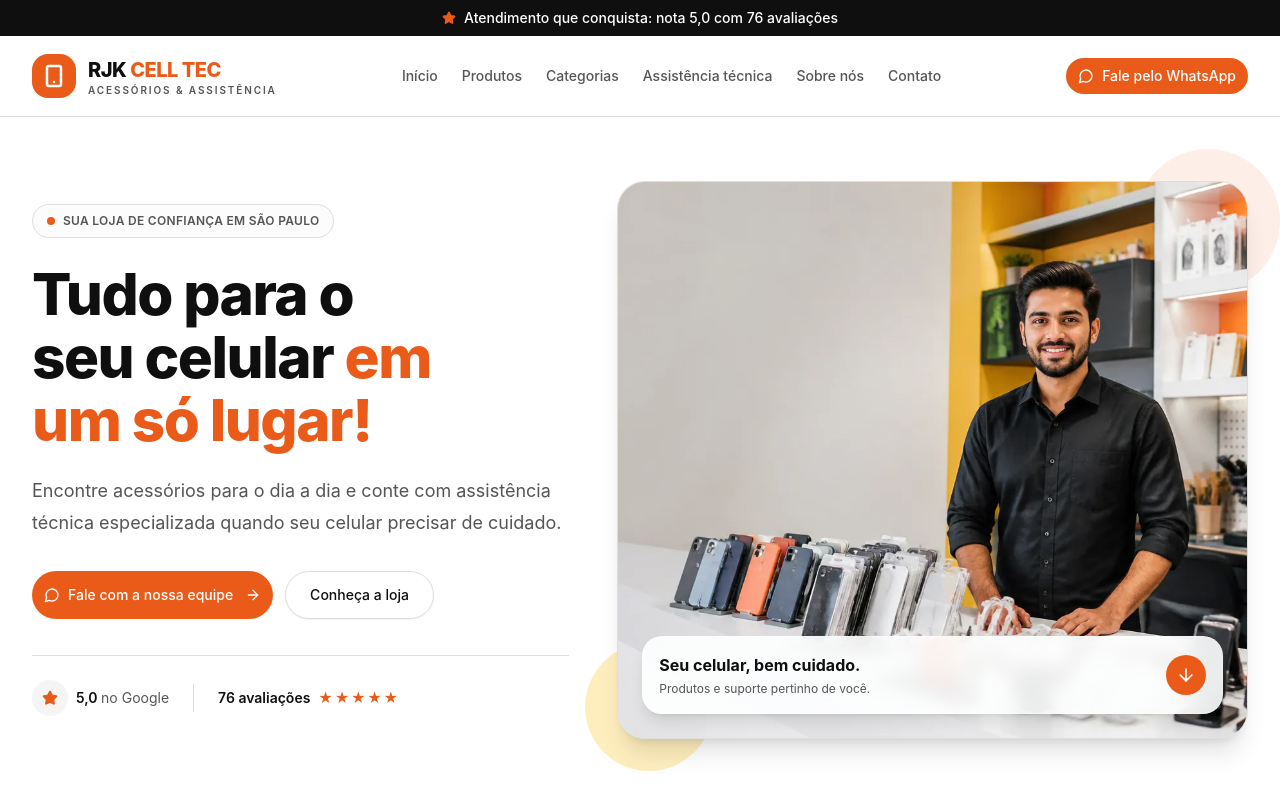
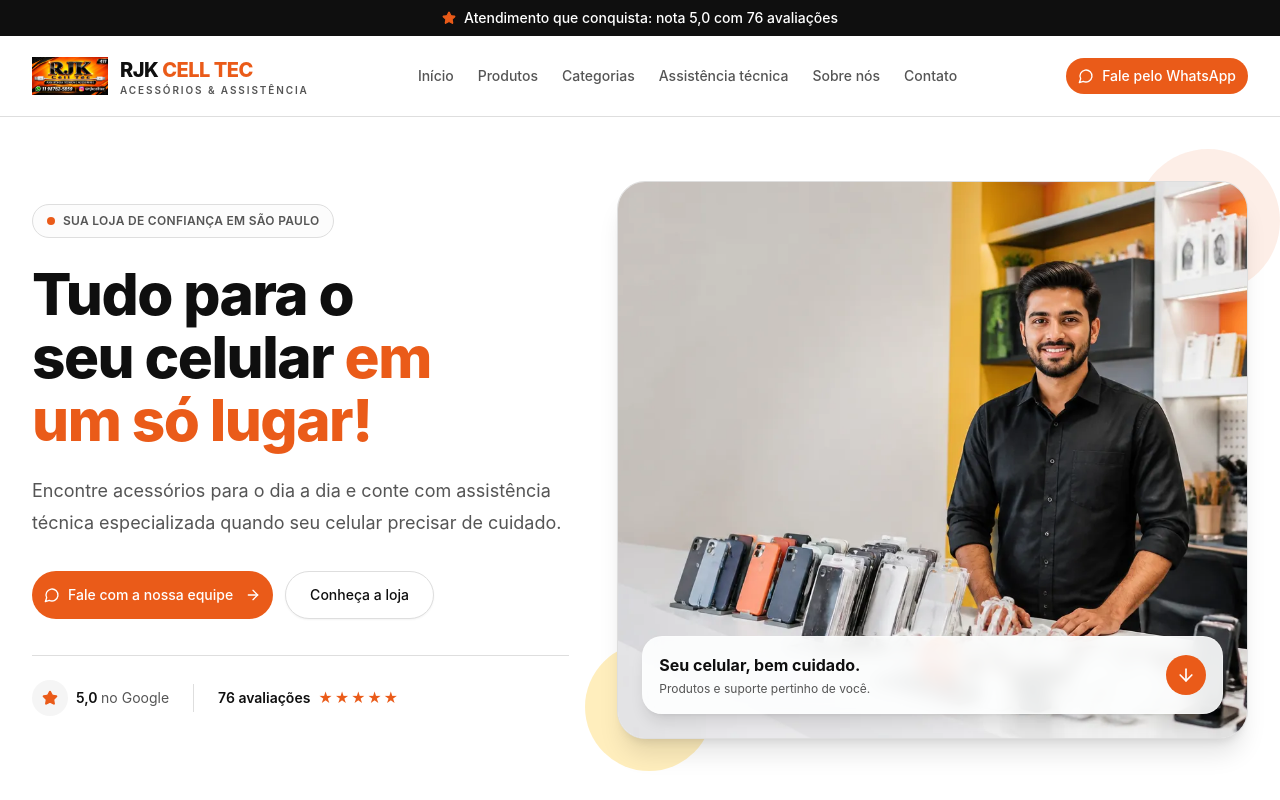
Before and after one commit to Bielads/rjk-cell-tec-2, a React (Vite) app: page / in a window 1280 px wide. Shown: the top 800 px of the page. Built offline with nearby package versions, Linux system fonts and the light colour scheme.

Commit message:
Quero substituir o ícone atual de celular que aparece no cabeçalho (...
Gerado pelo Zenly.

```diff
--- a/src/pages/Index.tsx
+++ b/src/pages/Index.tsx
@@ -23,6 +23,7 @@ import accessoriesImage from "@/assets/generated/variedade-acessorios-celular.we
 import repairImage from "@/assets/generated/tecnico-reparo-celular.webp";
 import serviceImage from "@/assets/generated/atendimento-especializado.webp";
 import storePhotos from "@/assets/uploads/16014.png";
+import logoImage from "@/assets/uploads/16025.png";
 import { Button } from "@/components/ui/button";
 import { Card, CardContent } from "@/components/ui/card";
 import {
@@ -115,9 +116,7 @@ export default function Index() {
       <header className="sticky top-0 z-40 border-b border-border bg-background/95 backdrop-blur">
         <div className="mx-auto flex h-20 max-w-7xl items-center justify-between gap-6 px-5 lg:px-8">
           <a href="#inicio" className="flex shrink-0 items-center gap-3" aria-label="RJK Cell Tec, início">
-            <span className="flex h-11 w-11 items-center justify-center rounded-xl bg-primary text-primary-foreground">
-              <Smartphone className="h-6 w-6" strokeWidth={2.5} />
-            </span>
+            <img src={logoImage} alt="Logo 3D da RJK Cell Tec" className="h-11 w-[76px] shrink-0 object-contain" />
             <span className="leading-tight">
               <span className="block font-display text-xl font-extrabold tracking-tight">
                 RJK <span className="text-primary">CELL TEC</span>
```
Also changed, not shown: src/assets/uploads/16025.png (added).
